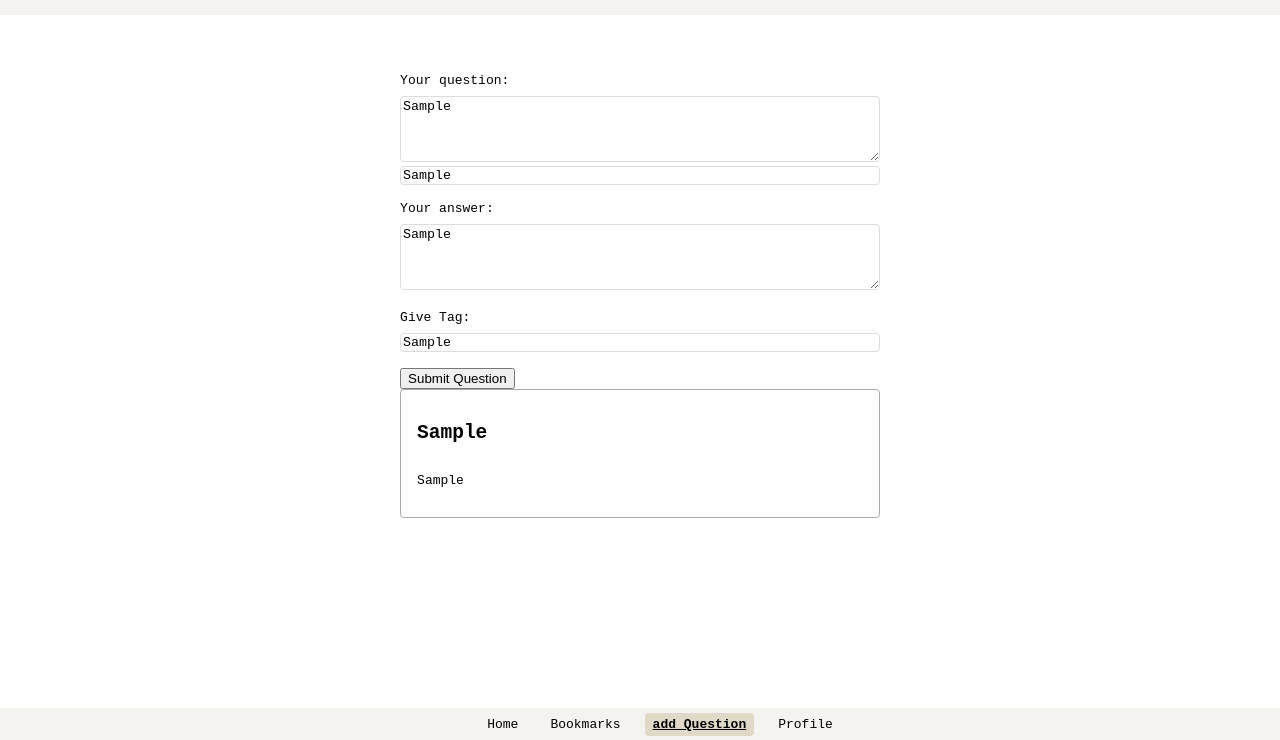
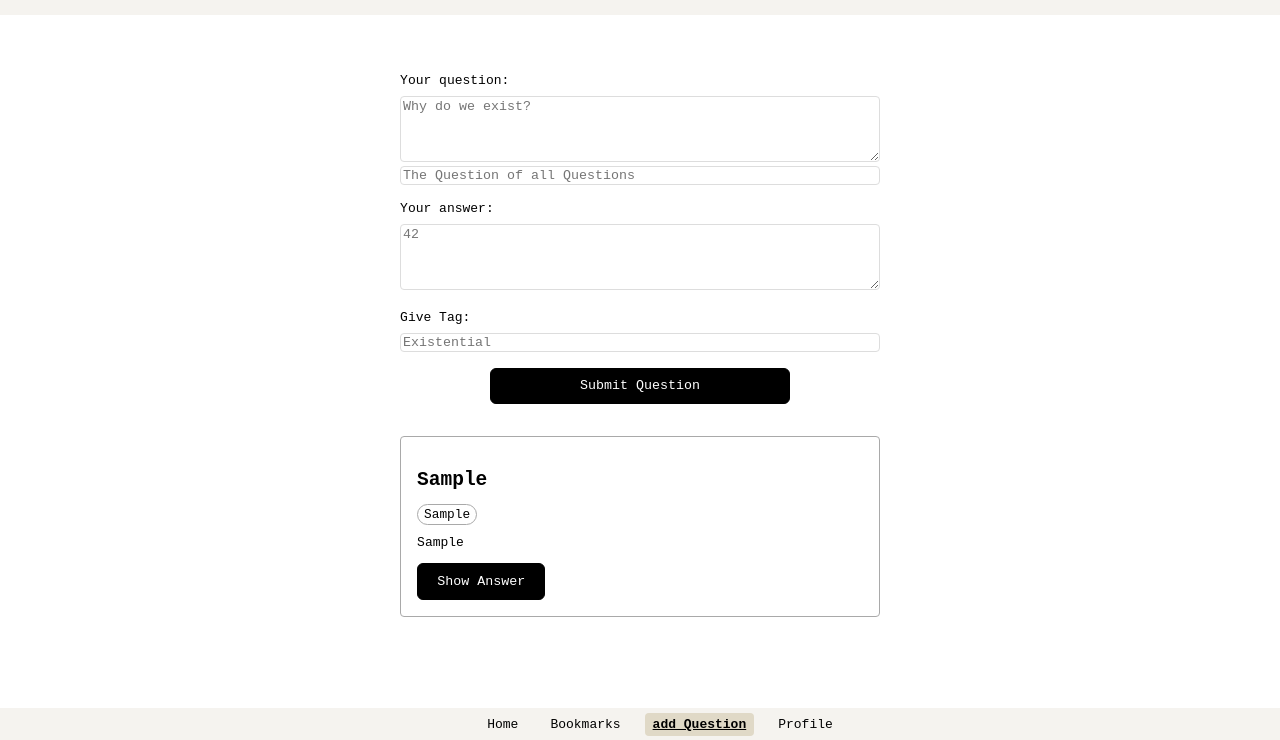
Before and after one commit to Testo-saurus/quiz-app, a website with bundled scripts: page addCard.html in a window 1280 px wide. Both pictures are taken after typing "Sample", "Sample", "Sample", "Sample" into the empty fields and a click on the button "Submit Question". Shown: the part 60-800 px from the top of the page. Built offline with nearby package versions, Linux system fonts and the light colour scheme.

Commit message:
make pretty

```diff
--- a/addCard.html
+++ b/addCard.html
@@ -46,7 +46,9 @@
           <input type="text" name="" id="tag" placeholder="Existential " />
         </div>
 
-        <button type="submit">Submit Question</button>
+        <button class="submit-question-btn" type="submit">
+          Submit Question
+        </button>
       </form>
     </main>
 
@@ -59,6 +61,8 @@
       </ul>
     </nav>
     <script src="./js/addCard.js"></script>
+    <script src="./js/cards.js"></script>
+
     <script src="./js/index.js" type="module"></script>
   </body>
 </html>
--- a/components/addCard.css
+++ b/components/addCard.css
@@ -20,3 +20,22 @@ input {
   border-radius: 4px;
   font-family: inherit;
 }
+
+form {
+  margin-bottom: 2rem;
+}
+
+.submit-question-btn {
+  cursor: pointer;
+  width: 100%; /* Makes button full width of container */
+  max-width: 300px; /* Limits maximum width to 300px */
+  display: block;
+  margin-left: auto; /* Centers the button if width is less than container */
+  margin-right: auto;
+  border-radius: 6px;
+  padding: 0.6rem 1.2rem; /* Horizontal padding larger than vertical */
+  background-color: black;
+  color: white;
+  border: 1px solid black;
+  font-family: monospace;
+}
--- a/js/addCard.js
+++ b/js/addCard.js
@@ -1,6 +1,6 @@
+const form = document.getElementById("form");
+
 form.addEventListener("submit", (e) => {
-  const form = document.getElementById("form");
-
   e.preventDefault();
 
   const question = e.target.question.value;
@@ -10,6 +10,22 @@ form.addEventListener("submit", (e) => {
 
   console.log(question, answer, tag);
 
+  //sucess message
+  const successMessage = document.createElement("div");
+  successMessage.classList.add("success-message");
+  successMessage.textContent = "Card created!";
+  successMessage.style.backgroundColor = "white";
+  successMessage.style.position = "fixed";
+  successMessage.style.top = "5px";
+  successMessage.style.zIndex = "100";
+
+  successMessage.style.border = "solid 1px";
+  successMessage.style.borderRadius = "4px";
+  form.append(successMessage);
+  setTimeout(() => {
+    successMessage.remove();
+  }, 2000);
+
   const newCardEl = document.createElement("article");
 
   newCardEl.classList = "card";
@@ -18,9 +34,31 @@ form.addEventListener("submit", (e) => {
   title.innerText = questionTitle;
   newCardEl.append(title);
 
+  const tagDivEl = document.createElement("div");
+  tagDivEl.classList.add("tags");
+
+  const tagSpanEl = document.createElement("span");
+  tagSpanEl.classList.add("tag");
+  tagSpanEl.innerText = tag;
+
+  tagDivEl.append(tagSpanEl);
+  newCardEl.append(tagDivEl);
+
   const questionEl = document.createElement("p");
   questionEl.innerText = question;
   newCardEl.append(questionEl);
 
+  const answerEl = document.createElement("p");
+  answerEl.innerText = answer;
+  answerEl.classList.add("answer", "hidden");
+  newCardEl.append(answerEl);
+
+  const buttonEl = document.createElement("button");
+  buttonEl.classList.add("card-button");
+  buttonEl.innerText = "Show Answer";
+  newCardEl.append(buttonEl);
+
   document.querySelector(".main-content").append(newCardEl);
+
+  form.reset();
 });
```
